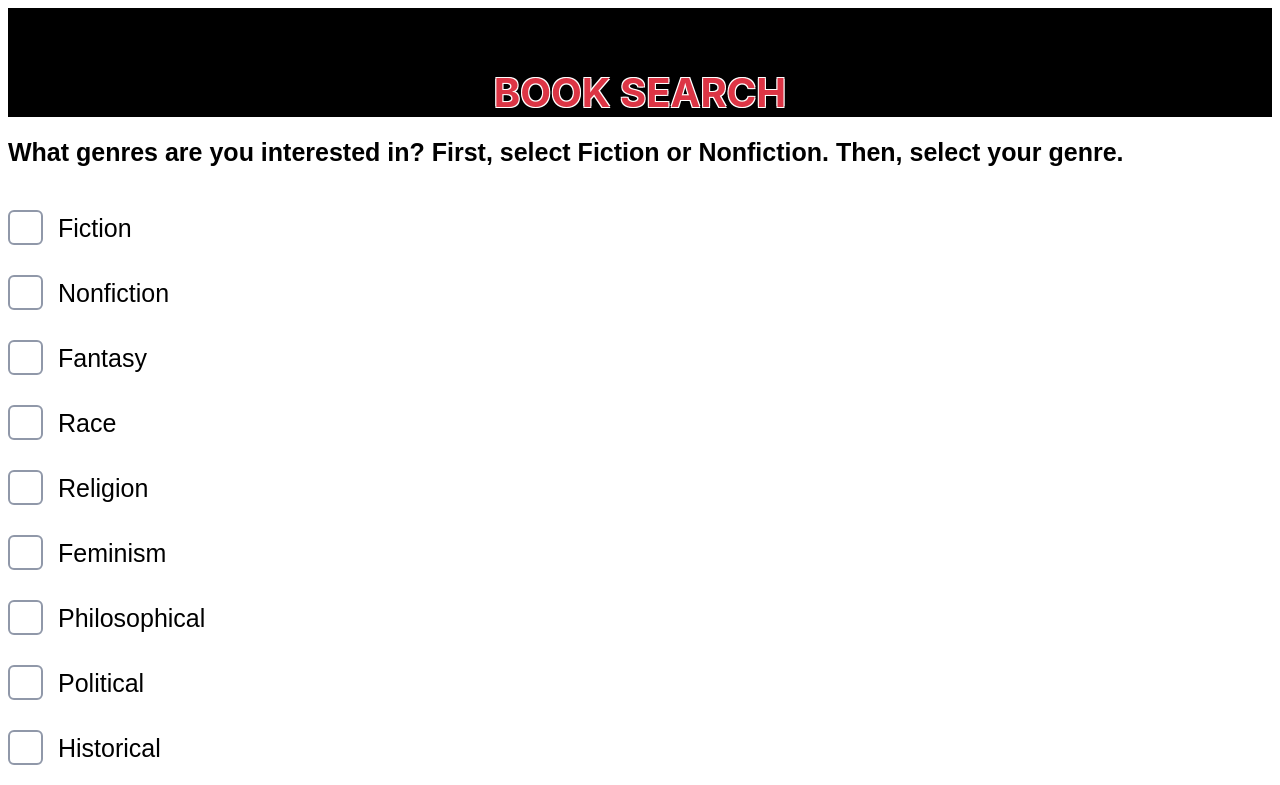
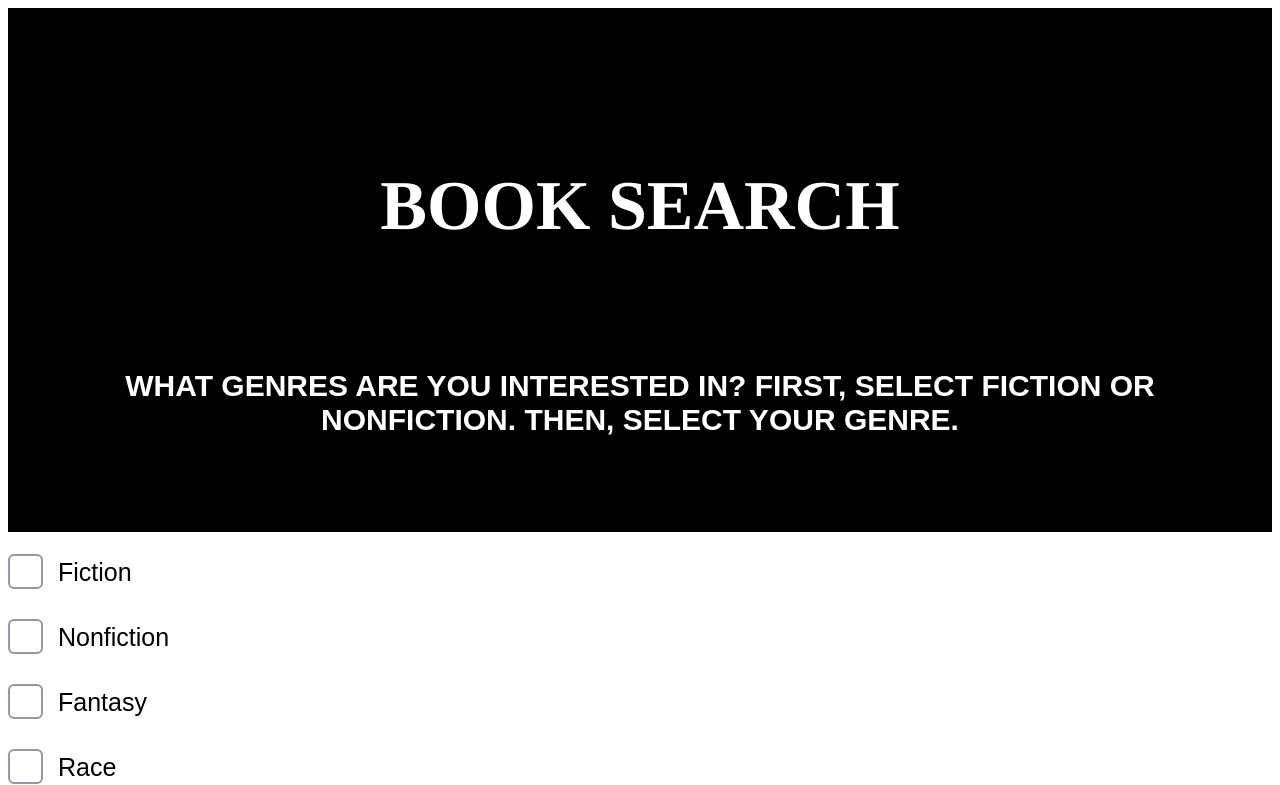
Before and after one commit to ProfessorKolodziej/final-project-fall-2022-the-librarians, a website: page src/allsearch.html in a window 1280 px wide. Shown: the top 785 px of the page. Drawn offline with Linux system fonts and the light colour scheme.

Commit message:
search page title

```diff
--- a/src/allsearch.html
+++ b/src/allsearch.html
@@ -5,13 +5,15 @@
 	<meta charset="utf-8">
 	<meta http-equiv="X-UA-Compatible" content="IE=edge">
 	<meta name="viewport" content="width=device-width, initial-scale=1">
-	<meta name="Search Fiction" content="Fiction Search">
+	<meta name="Search" content="Search">
     <link rel="stylesheet" type="text/css" href="css/style.css" >
 </head>
 <body>
     <section id="allfictionboxes">
-            <h1 class="fictionsearchtitle">BOOK SEARCH</h1>
-            <h2 class="fictionsearchsubtitle">What genres are you interested in? First, select Fiction or Nonfiction. Then, select your genre.</h2>
+      <div class="search-heading">
+            <h1 class="searchtitle">BOOK SEARCH</h1>
+            <h2 class="searchsubtitle">What genres are you interested in? First, select Fiction or Nonfiction. Then, select your genre.</h2>
+            </div>
             <div class="fictionboxes">
               <input type="checkbox" id="Fiction" name="Fiction" value="yes">
               <label for="Fiction">Fiction</label>
--- a/src/css/style.css
+++ b/src/css/style.css
@@ -430,28 +430,6 @@ img {
 	padding-top: 100px;
 }
 
-
-.searchtitle {
-	flex-shrink: 0;
-	color: white;
-	text-align: center;
-/* font family issues, font won't change */
-	font-family: 'Helvetica Neue', sans-serif;
-	font-size: 70px;
-	font-style: normal;
-	font-weight: 700;
-	line-height: normal;
-	margin-left: 20px;
-	margin-right: 20px;
-	margin-top: 20px;
-
-	/*asked ChatGPT how to outline text in CSS*/
-	text-shadow:
-			-1px -1px 0 #000, /* Top-left shadow */
-			1px -1px 0 #000, /* Top-right shadow */
-			-1px 1px 0 #000, /* Bottom-left shadow */
-			1px 1px 0 #000; /* Bottom-right shadow */
-}
 .searchbuttons {
 	font-family:'Times New Roman', Times, serif;
 	display: flex;
@@ -553,31 +531,36 @@ img {
 /*---------------------------Fiction SEARCH page---------------------------*/
 
 
-.fictionsearchtitle {
-	flex-shrink: 0;
-	color: #DC3545;
+.search-heading {
+	text-transform: uppercase;
 	text-align: center;
-/* font family issues, font won't change */
-	font-family: 'Inter', sans-serif;
-	font-size: 40px;
-	font-style: normal;
-	font-weight: 700;
-	line-height: normal;
-	margin: 0px;
-	padding-top: 60px;
-	/*asked ChatGPT how to outline text in CSS*/
-	text-shadow:
-			-1px -1px 0 #ffffff, /* Top-left shadow */
-			1px -1px 0 #ffffff, /* Top-right shadow */
-			-1px 1px 0 #ffffff, /* Bottom-left shadow */
-			1px 1px 0 #ffffff; /* Bottom-right shadow */
-	background-color: black;
-		}
+	font-family: "Times";
+	display: grid;
+	grid-gap: 10px;
+	justify-content: center;
+	color: white;
+	background-color:black;
+	margin-top: 0px;
+	padding: 70px;
+	font-size: 45px;
+}
 
-.fictionsearchsubtitle {
+.searchtitle{
+	color:white;
+
+	@media (min-width: 748px) {
+		font-size: 70px;
+		padding: 30px;
+}
+}
+.searchsubtitle {
 	font-family :'Mermaid', sans-serif;
 	font-size: 25px;
-	color: black;
+	color: white;
+
+	@media (min-width:748px) {
+		font-size: 30px;
+	}
 
 
 }
```
Also changed, not shown: src/library.html (+1 -1 lines).
